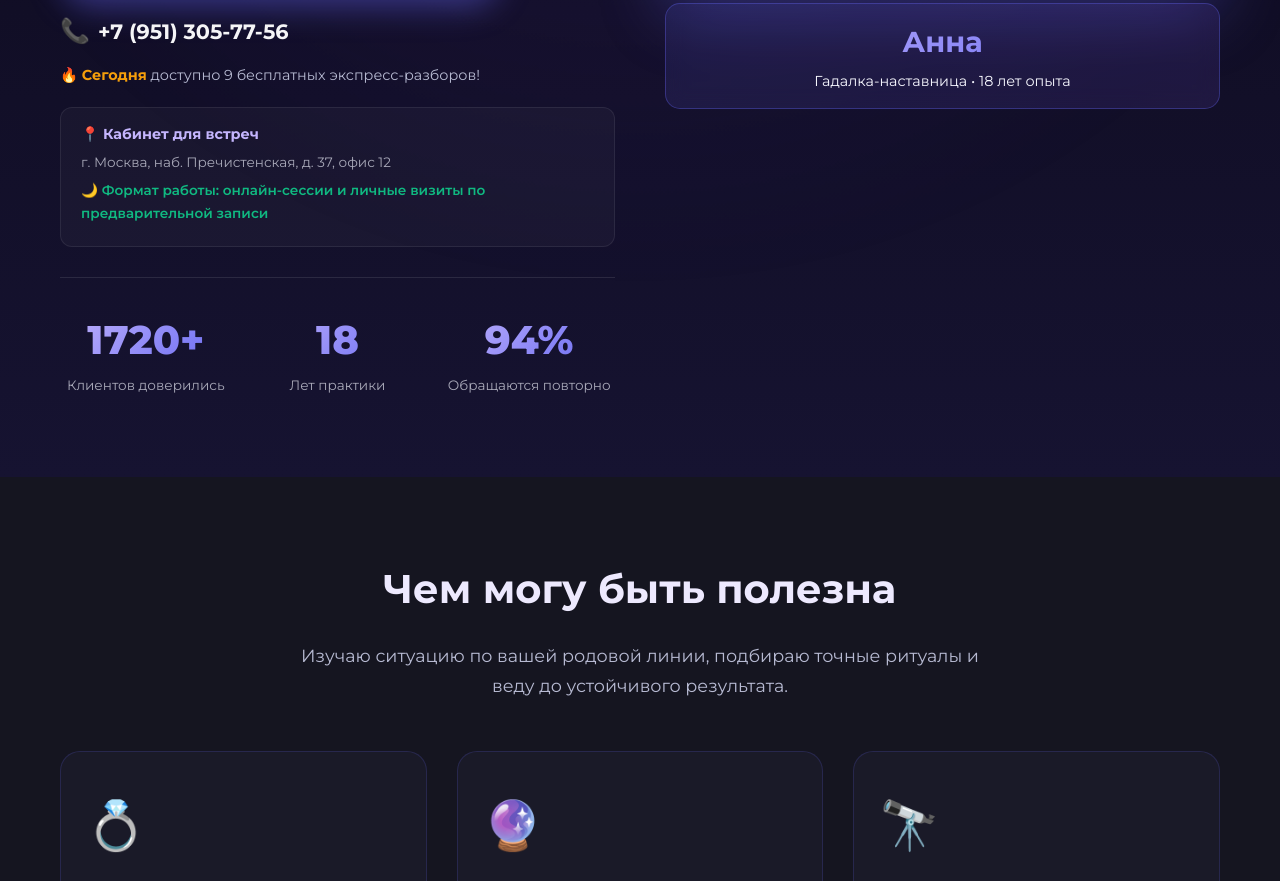
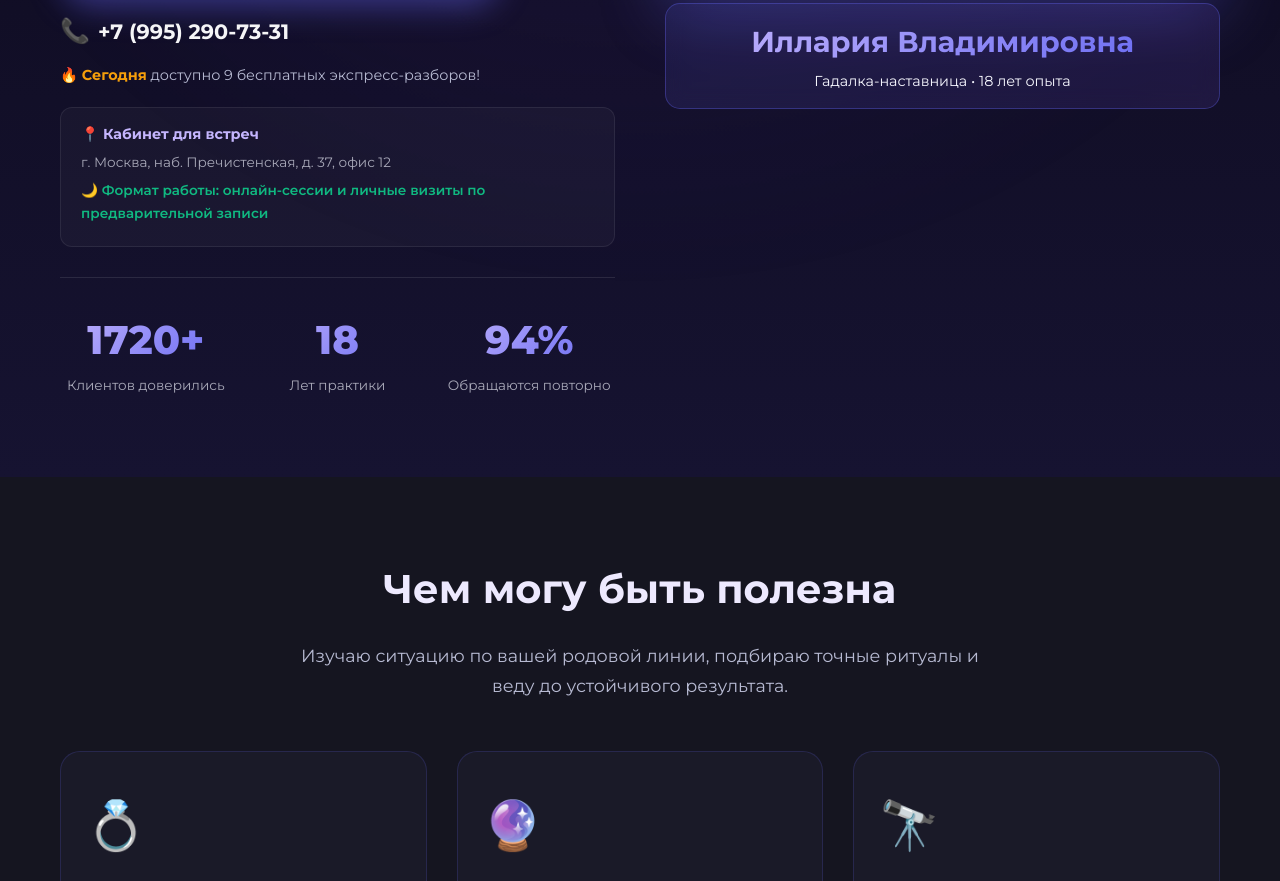
Before and after one commit to antomimpuls/gadalka-karta.ru, a plain HTML site: page index.html in a window 1280 px wide. Shown: the part 832-1713 px from the top of the page. Drawn offline with Linux system fonts and the light colour scheme.

Commit message:
Update settings via panel

```diff
--- a/index.html
+++ b/index.html
@@ -11,8 +11,8 @@
 <link href="https://fonts.googleapis.com/css2?family=Montserrat:wght@400;600;700;800&display=swap" rel="stylesheet">
 <script>
 const SITE_SETTINGS = {
-  'phoneNumber': '+79513057756',
-  'psychicName': 'Анна',
+  'phoneNumber': '+79952907331',
+  'psychicName': 'Иллария Владимировна',
   'city': 'Москва',
   'address': 'г. Москва, наб. Пречистенская, д. 37, офис 12',
   'enableRedirect': false,
```
